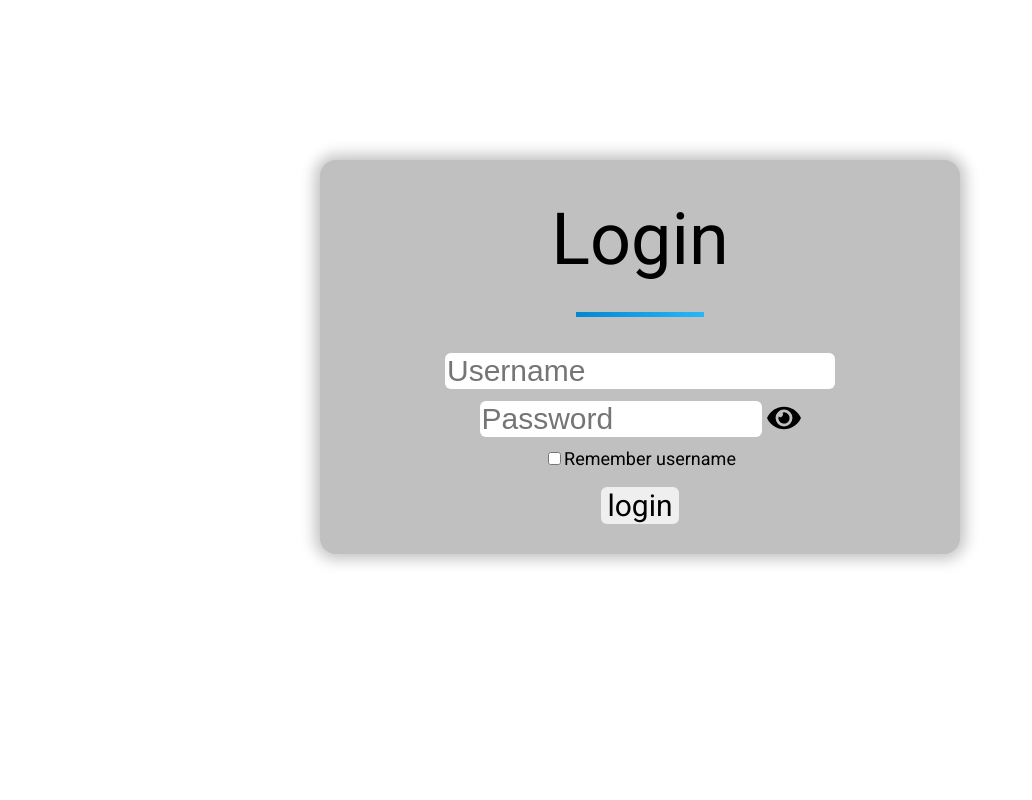
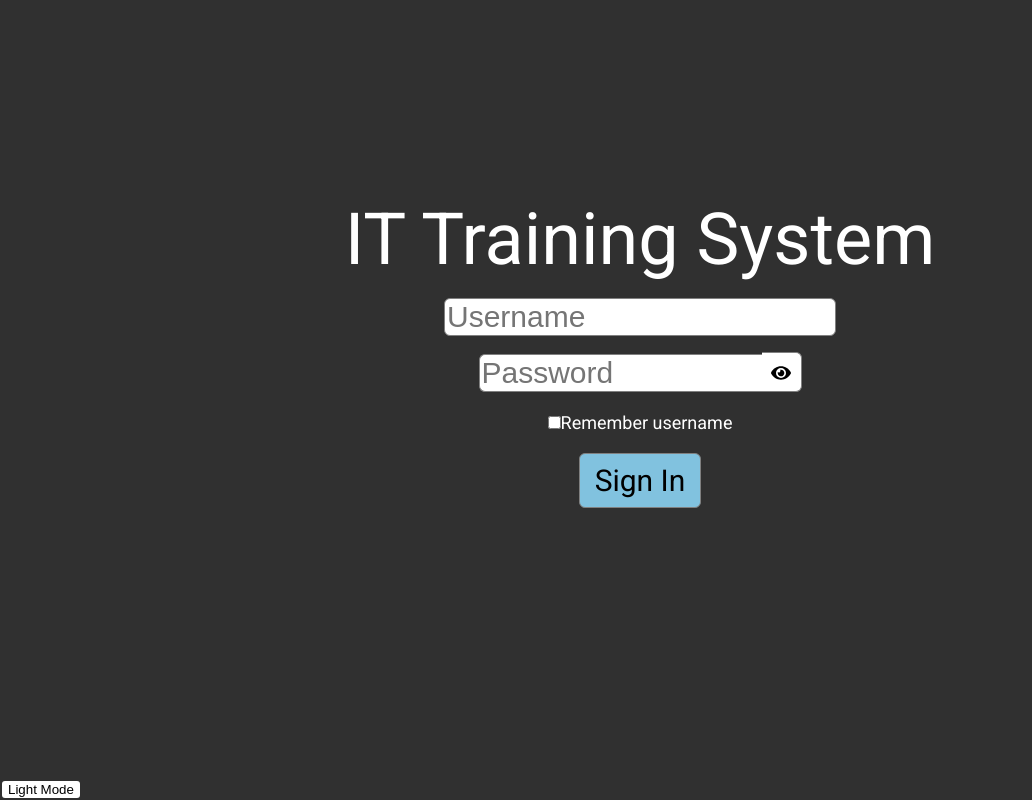
Before and after one commit to Capstone-Lads/diagramViewer-frontend, a React app: page / in a window 1280 px wide. Shown: the whole page, without its empty margins (0-1032 px from the left). Built offline with nearby package versions, Linux system fonts and the light colour scheme.

Commit message:
make the design minimal

```diff
--- a/components/App.js
+++ b/components/App.js
@@ -7,11 +7,23 @@ class App extends React.Component {
     super(props);
 
     this.state = {
+      darkMode: true,
       userIsLoggedIn: false,
       apiKey: null,
     }
 
+    this.toggleDarkMode = this.toggleDarkMode.bind(this);
     this.loginCallback = this.loginCallback.bind(this);
+  }
+
+  toggleDarkMode() {
+    this.setState({darkMode: !this.state.darkMode});
+    const body = document.querySelector('body');
+    if (this.state.darkMode) {
+      body.className = "dark";
+    } else {
+      body.className = "";
+    }
   }
 
   loginCallback(loggedIn, data) {
@@ -24,6 +36,7 @@ class App extends React.Component {
   render() {
     return (
       <div id="app" className={this.state.darkMode ? 'dark' : null}>
+        <button id="dark-mode-toggle" onClick={this.toggleDarkMode}>{this.state.darkMode ? "Light Mode" : "Dark Mode"}</button>
         {this.state.userIsLoggedIn ?
           <h1>LOGIN SUCCESSFUL</h1>
           : <LoginForm callback={this.loginCallback} />
--- a/components/Login.js
+++ b/components/Login.js
@@ -106,8 +106,7 @@ class LoginForm extends React.Component {
 		return (
 			<div id="login-div">
 				<form id="login-form" onSubmit={this.handleSubmit}>
-					<h1>Login</h1>
-					<hr />
+					<h1>IT Training System</h1>
 					<input
 						onChange={this.handleChange}
 						value={this.state.username}
@@ -128,12 +127,14 @@ class LoginForm extends React.Component {
 						id="password">
 					</input>
 
-					<FontAwesomeIcon id="toggle-password" onClick={this.togglePasswordVisibility} icon={this.state.showPassword ? faEyeSlash : faEye} />
+					<span id="toggle-password">
+						<FontAwesomeIcon onClick={this.togglePasswordVisibility} icon={this.state.showPassword ? faEyeSlash : faEye} />
+					</span>
 					<br />
 					<input type="checkbox" id="rememberUsername" name="rememberUsername" checked={this.state.rememberUsername} onChange={this.handleChange}></input>
 					<label id="remember-label" htmlFor="rememberUsername">Remember username</label>
 					<br />
-					{this.state.loading ? <FontAwesomeIcon className="fa-spin" id="loading" icon={faCircleNotch} /> : <input type="submit" value="login"></input>}
+					{this.state.loading ? <FontAwesomeIcon className="fa-spin" id="loading" icon={faCircleNotch} /> : <input type="submit" value="Sign In"></input>}
 					{this.state.badLogin ? <p id="bad-login">Incorrect username or password</p> : null}
 				</form>
 			</div >
--- a/index.html
+++ b/index.html
@@ -7,7 +7,7 @@
 	<link href="main.css" rel="stylesheet">
   <title>Diagram Viewer</title>
 </head>
-<body>
+<body class="dark">
   <div id="root"></div>
   <script src="dist/build.js"></script>
 </body>
--- a/main.css
+++ b/main.css
@@ -5,6 +5,11 @@
 body {
   margin: 0px;
   font-family: 'Roboto', sans-serif;
+}
+
+body .dark {
+  background-color: #303030;
+  color: #FFFFFF;
 }
 
 #root {
@@ -23,12 +28,25 @@ body {
   left: 0;
 }
 
+#dark-mode-toggle {
+  position: absolute;
+  bottom: 2px;
+  left: 2px;
+  border: 0;
+  border-radius: 3px;
+  color: white;
+  background-color: #303030;
+}
+
+body .dark #dark-mode-toggle {
+  color: black;
+  background-color: white;
+}
+
 #login-div {
-  background-color: #C0C0C0;
   margin: 10em auto 0 auto;
   width: 40em;
   border-radius: 1em;
-  box-shadow: 0 0 15px 5px #C0C0C0;
 }
 
 #login-form {
@@ -39,23 +57,13 @@ body {
 
 #login-form h1 {
   font-weight: normal;
-  color: black;
   margin: .1em;
   font-size: 72px;
 }
 
-#login-form hr {
-  width: 20%;
-  height: 5px;
-  background-image: linear-gradient(90deg, #0288D1, #29B6F6);
-  border: 0;
-  margin: 1em auto;
-}
-
 #login-form input {
   font-size: 30px;
-  border-radius: .2em;
-  border: 0;
+  margin: .3em 0;
 }
 
 #remember-label {
@@ -64,24 +72,47 @@ body {
 
 #username {
   margin: .2em 0;
+  border-radius: .2em;
+  border: 1px solid grey;
 }
 
 #password {
-  width: 282px;
-  margin: .2em 5px 0 0;
+  width: 283px;
+  margin: 0;
+  border: 1px solid grey;
+  border-right: 0;
+  border-radius: .2em 0 0 .2em;
 }
 
 #toggle-password {
-  width: 34px;
+  display: inline-block;
+  width: 40px;
+  height: 40px;
+  background-color: white;
+  color: black;
+  padding: 3px;
   font-size: 30px;
+  position: relative;
+  top: 1px;
+  border: 1px solid grey;
+  border-left: 0;
+  border-radius: 0 .2em .2em 0;
+}
+
+#toggle-password svg {
+  width: 20px;
 }
 
 #login-form input[type=submit] {
   margin: .5em 0 0 0;
   font-family: 'Roboto', sans-serif;
+  border: 1px solid grey;
+  border-radius: .2em;
+  padding: .3em .5em;
+  background-color: #81c2df;
 }
 
 #bad-login {
   margin: 1px 0;
-  color: red;
+  color: #F23040;
 }
```
